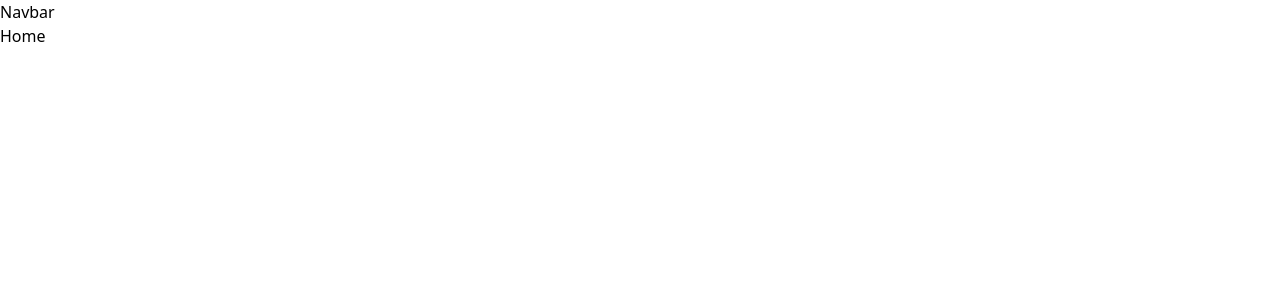
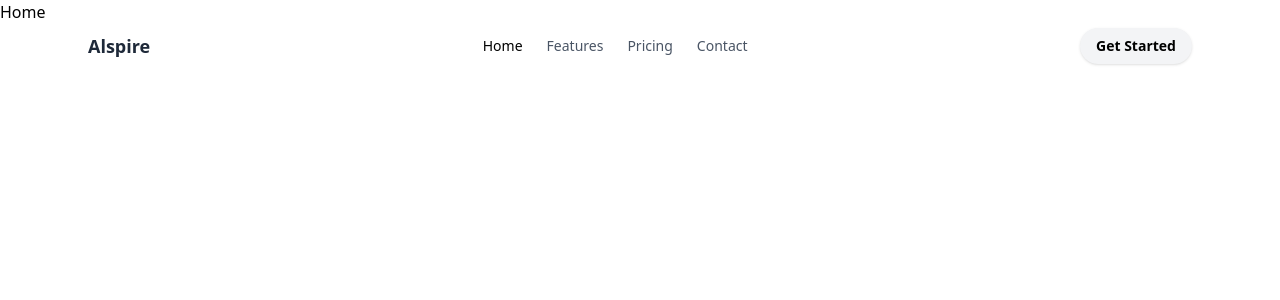
Before and after one commit to Cody-nas/CMS, a React (Vite) app: page / in a window 1280 px wide. Shown: the top 300 px of the page. Built offline with nearby package versions, Linux system fonts and the light colour scheme.

Commit message:
Add framer-motion and lucide-react for animations and icons; enhance Navbar component with responsive design and scroll effects

```diff
--- a/package.json
+++ b/package.json
@@ -11,6 +11,8 @@
   },
   "dependencies": {
     "@tailwindcss/vite": "^4.1.11",
+    "framer-motion": "^12.23.0",
+    "lucide-react": "^0.525.0",
     "react": "^19.1.0",
     "react-dom": "^19.1.0",
     "react-router-dom": "^7.6.3",
--- a/src/components/Navbar.jsx
+++ b/src/components/Navbar.jsx
@@ -1,7 +1,102 @@
-import React from "react";
+import React, { useState, useEffect } from "react";
+import { Link, useLocation } from "react-router-dom";
+import { Menu, X } from "lucide-react";
+import { motion, AnimatePresence } from "framer-motion";
 
 const Navbar = () => {
-  return <div>Navbar</div>;
+  const [isOpen, setIsOpen] = useState(false);
+  const [scrolled, setScrolled] = useState(false);
+  const location = useLocation();
+
+  const toggleMenu = () => setIsOpen(!isOpen);
+
+  // Update active link based on current path
+  const currentPath = location.pathname;
+
+  useEffect(() => {
+    const handleScroll = () => {
+      setScrolled(window.scrollY > 10);
+    };
+    window.addEventListener("scroll", handleScroll);
+    return () => window.removeEventListener("scroll", handleScroll);
+  }, []);
+
+  const links = [
+    { name: "Home", path: "/" },
+    { name: "Features", path: "/features" },
+    { name: "Pricing", path: "/pricing" },
+    { name: "Contact", path: "/contact" },
+  ];
+
+  return (
+    <nav
+      className={`${
+        scrolled ? "shadow-lg bg-white" : "bg-white"
+      } fixed top-4 left-1/2 -translate-x-1/2 z-50 w-full max-w-6xl rounded-full px-6 py-3 flex items-center justify-between transition-all duration-300`}
+    >
+      {/* Logo */}
+      <Link to="/" className="font-bold text-lg text-gray-800">
+        Alspire
+      </Link>
+
+      {/* Desktop Links */}
+      <ul className="hidden md:flex gap-6 text-sm text-gray-600">
+        {links.map((link) => (
+          <li key={link.name}>
+            <Link
+              to={link.path}
+              className={`hover:text-black transition ${
+                currentPath === link.path ? "text-black font-medium" : ""
+              }`}
+            >
+              {link.name}
+            </Link>
+          </li>
+        ))}
+      </ul>
+
+      {/* Button */}
+      <button className="hidden md:block bg-gray-100 hover:bg-gray-200 text-sm font-semibold px-4 py-2 rounded-full shadow">
+        Get Started
+      </button>
+
+      {/* Mobile Toggle */}
+      <div className="md:hidden">
+        <button onClick={toggleMenu}>
+          {isOpen ? <X size={24} /> : <Menu size={24} />}
+        </button>
+      </div>
+
+      {/* Mobile Menu */}
+      <AnimatePresence>
+        {isOpen && (
+          <motion.div
+            initial={{ opacity: 0, y: -10 }}
+            animate={{ opacity: 1, y: 0 }}
+            exit={{ opacity: 0, y: -10 }}
+            transition={{ duration: 0.25 }}
+            className="absolute top-20 left-4 right-4 bg-white shadow-lg rounded-lg p-4 z-50 flex flex-col gap-4 text-sm text-gray-600 md:hidden"
+          >
+            {links.map((link) => (
+              <Link
+                key={link.name}
+                to={link.path}
+                onClick={() => setIsOpen(false)}
+                className={`hover:text-black transition ${
+                  currentPath === link.path ? "text-black font-medium" : ""
+                }`}
+              >
+                {link.name}
+              </Link>
+            ))}
+            <button className="bg-gray-100 hover:bg-gray-200 text-sm font-semibold px-4 py-2 rounded-full shadow w-full">
+              Get Started
+            </button>
+          </motion.div>
+        )}
+      </AnimatePresence>
+    </nav>
+  );
 };
 
 export default Navbar;
```
Also changed, not shown: 1 other file (tests, documents, lock files or other folders).
